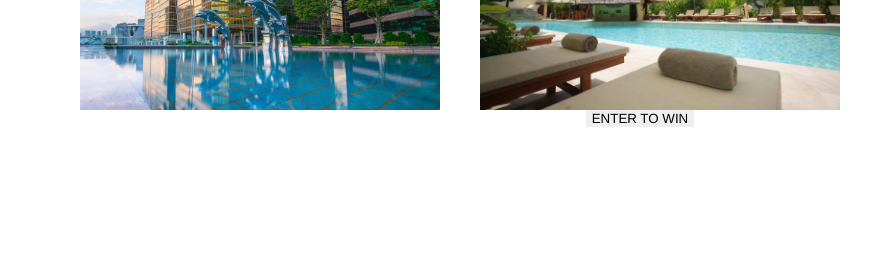
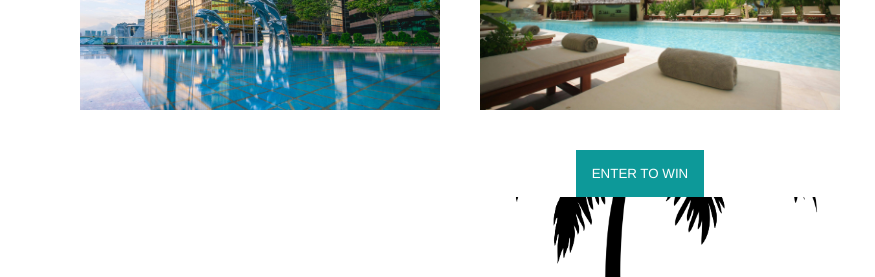
Before and after one commit to JosiasTorres20/Evaa1, a plain HTML site: page index.html in a window 1280 px wide. Shown: the part 1330-1607 px from the top of the page, 0-875 px from the left. Drawn offline with Linux system fonts and the light colour scheme.

Commit message:
commit final

```diff
--- a/index.html
+++ b/index.html
@@ -66,7 +66,7 @@
                     <img src="/assets/images/tres.jpg" alt="">
                 </div>
                 <button class="boton-enter">ENTER TO WIN</button>
-
+                <img class="imagen-final" src="/assets/images/R.png" alt="">
             </div>
         </section>
     </main>
--- a/styles/index.css
+++ b/styles/index.css
@@ -133,4 +133,18 @@ header{
 
 }
 
-.boton-enter
+.boton-enter{
+    background-color: rgb(13, 153, 153);
+    color: rgb(255, 255, 255);
+    padding: 2vh;
+    margin-top: 5vh;
+}
+
+.imagen-final{
+    display: flex;
+    align-items: center;
+    justify-content: center;
+    width: 30%;
+    height: 10vh;
+    object-fit: cover;
+}
```
Also changed, not shown: assets/images/R.png (added).
